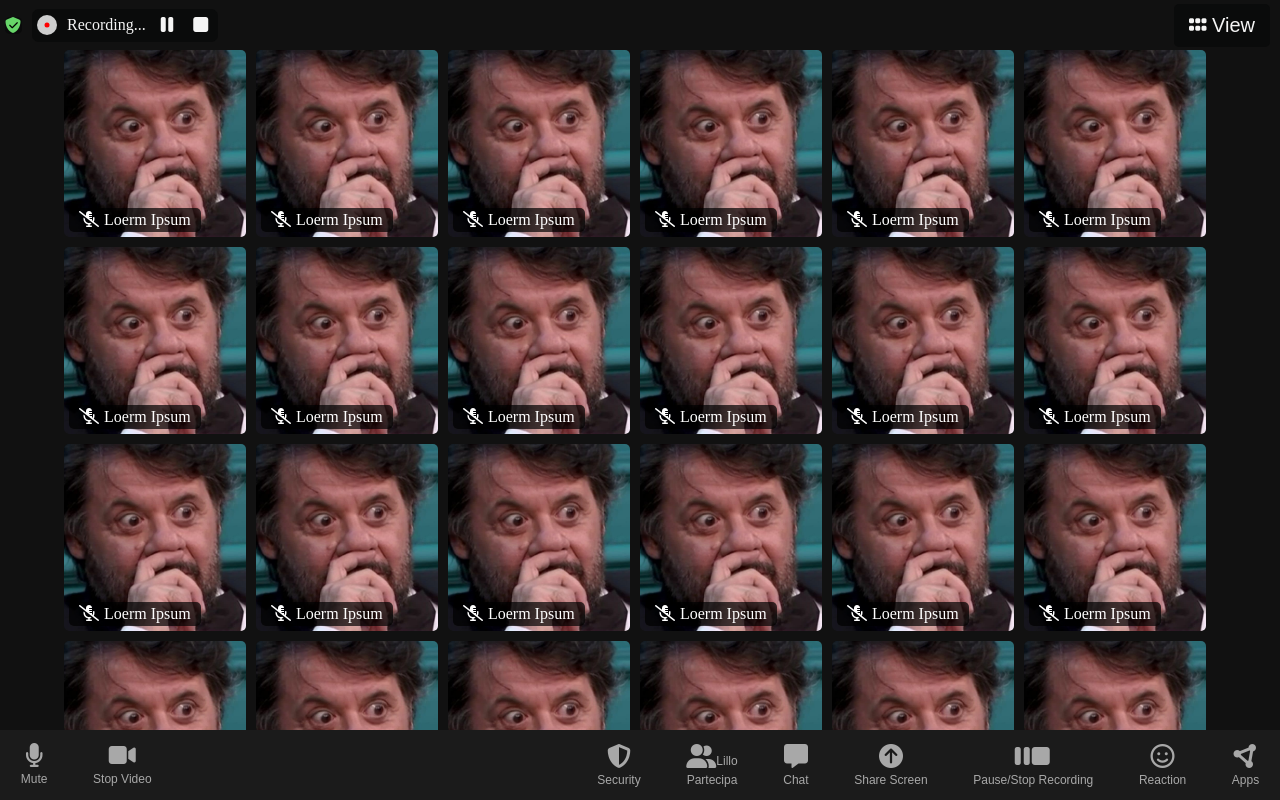
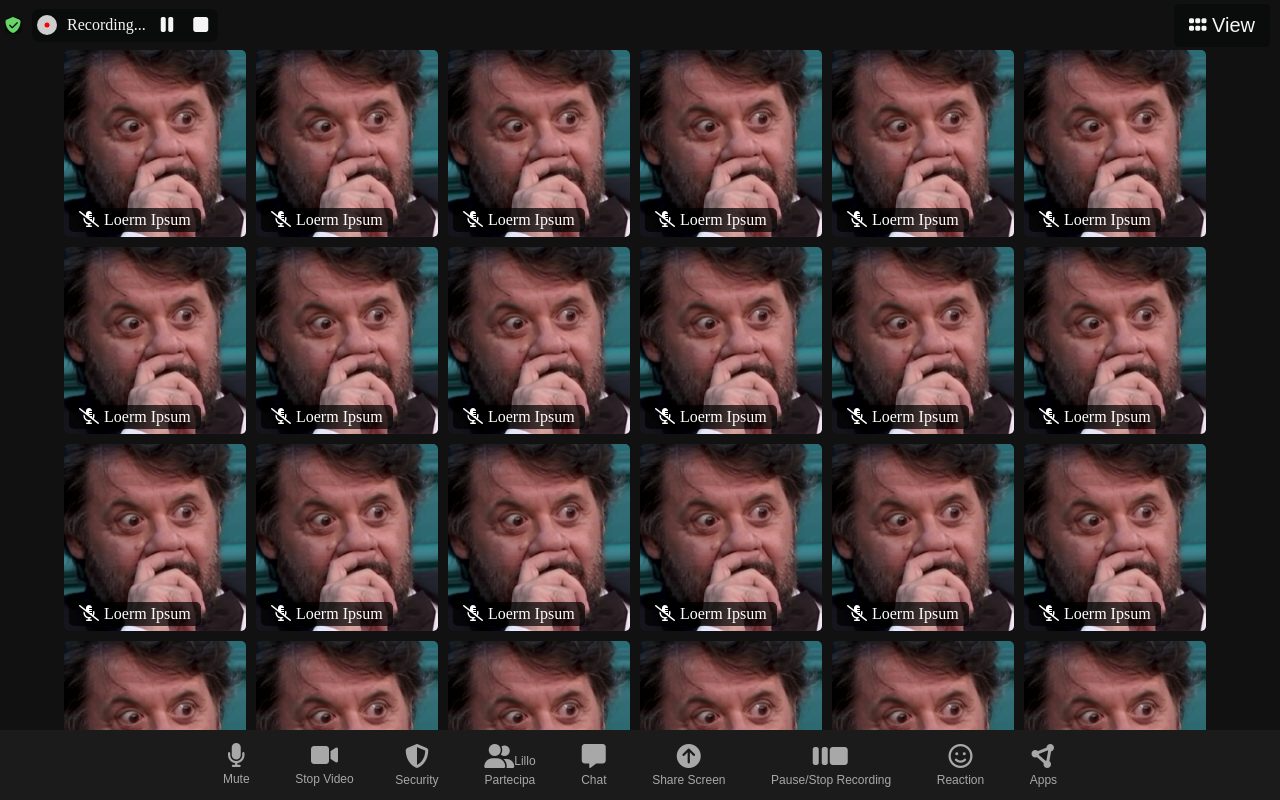
Before and after one commit to gabrielebaglioni/html-css-zoom, a plain HTML site: page index.html in a window 1280 px wide. Drawn offline with Linux system fonts and the light colour scheme.

Commit message:
alcune cose da corregere

```diff
--- a/style.css
+++ b/style.css
@@ -25,13 +25,18 @@ header{
 }
 
 footer{
+   z-index: 1;
+   padding: 5px 5px;
+   align-items: center;
+   width: 100%;
+   display: flex;
    height: 70px;
    padding: 10px 0;
    background-color: rgb(27, 27, 27);
    color: rgb(168, 168, 168);
    bottom: 0;
    left: 0;
-
+   justify-content: center;
 }
 button{
    display: inline-block;
@@ -181,11 +186,12 @@ footer .rec i{
 .rec{
    margin: 2px;
 }
-div .tool{
+#tool{
    display: flex;
+   justify-content: flex-start;
 
 }
 div .tools{
 display: flex;
-justify-content: center;
+justify-content: center
 }
```
Also changed, not shown: 1 other file. Lines whose indentation alone changed are shown as unchanged.
